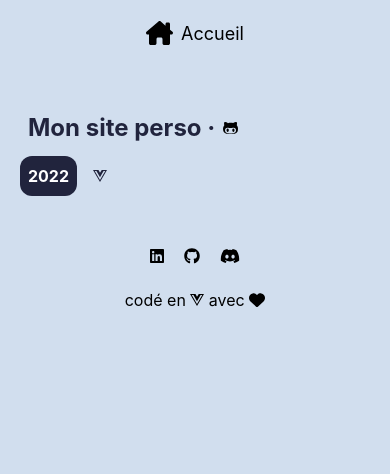
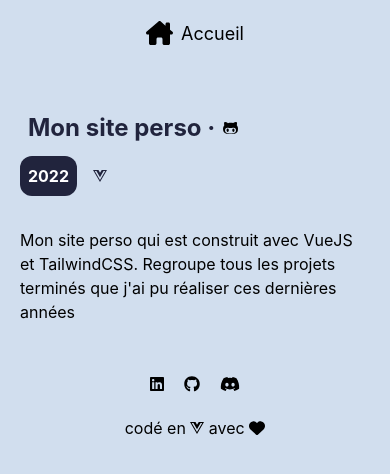
Before and after one commit to Constantin-Hentgen/Portfolio, a Vue app: page /1 in a window 390 px wide. Shown: the top 474 px of the page. Built offline with nearby package versions, Linux system fonts and the light colour scheme; a small style sheet from the web is missing.

Commit message:
header responsive improved

```diff
--- a/src/App.vue
+++ b/src/App.vue
@@ -18,3 +18,9 @@
 	}
 
 </style>
+
+<style>
+	* {
+		-webkit-tap-highlight-color: transparent;
+	}
+</style>
--- a/src/components/Header.vue
+++ b/src/components/Header.vue
@@ -14,7 +14,7 @@
 	">
 		<img class="w-48 h-48 mx-auto my-auto md:w-60 md:h-60 rounded-full" src="../assets/pp.jpeg" alt="picture of the webmaster">
 
-		<div class="flex-row w-2/3 mx-auto h-full space-y-8">
+		<div class="flex-row w-full sm:w-2/3 mx-auto h-full space-y-8">
 			<h1 class="text-3xl  md:text-5xl text-center md:text-left text-myBlue-900 font-extrabold">Constantin, <br> étudiant ingénieur</h1>
 			<p class="text-center md:text-left w-full">Je suis un étudiant <fa icon="graduation-cap" size="l" /> de première année en ingénierie informatique <fa icon="shield" size="l" />.
 Vous trouverez tous mes projets ci-dessous <fa icon="arrow-down-wide-short" size="l" /></p>
--- a/src/views/Project.vue
+++ b/src/views/Project.vue
@@ -23,7 +23,7 @@
 
 			<p class="text-lg"></p>
 
-			<p></p>
+			<p>{{project.content}}</p>
 		</main>
 	</transition>
 
@@ -49,6 +49,7 @@
 		created(){
 			fetch("/data.json")
 			.then((res) => {
+				if (res.status === 200){
 					res.json().then((data) => {
 						let proj = data.projects
 
@@ -58,9 +59,13 @@
 
 						this.project = project[0]
 					})
+				} else {
+					alert('caca')
+				}
 			})
-			.then((err) => {
+			.catch(() => {
 				///Error handler
+				alert("caca")
 			})
 		}
 	}
```
Lines whose indentation alone changed are shown as unchanged.
